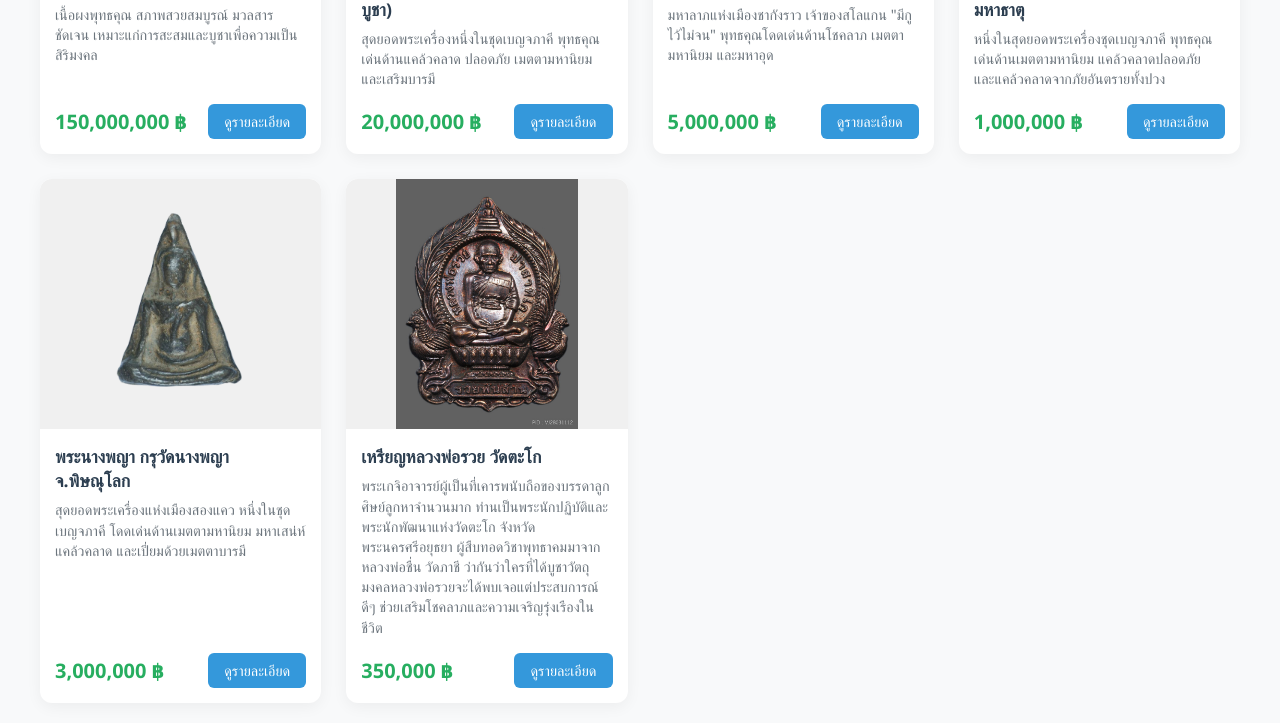
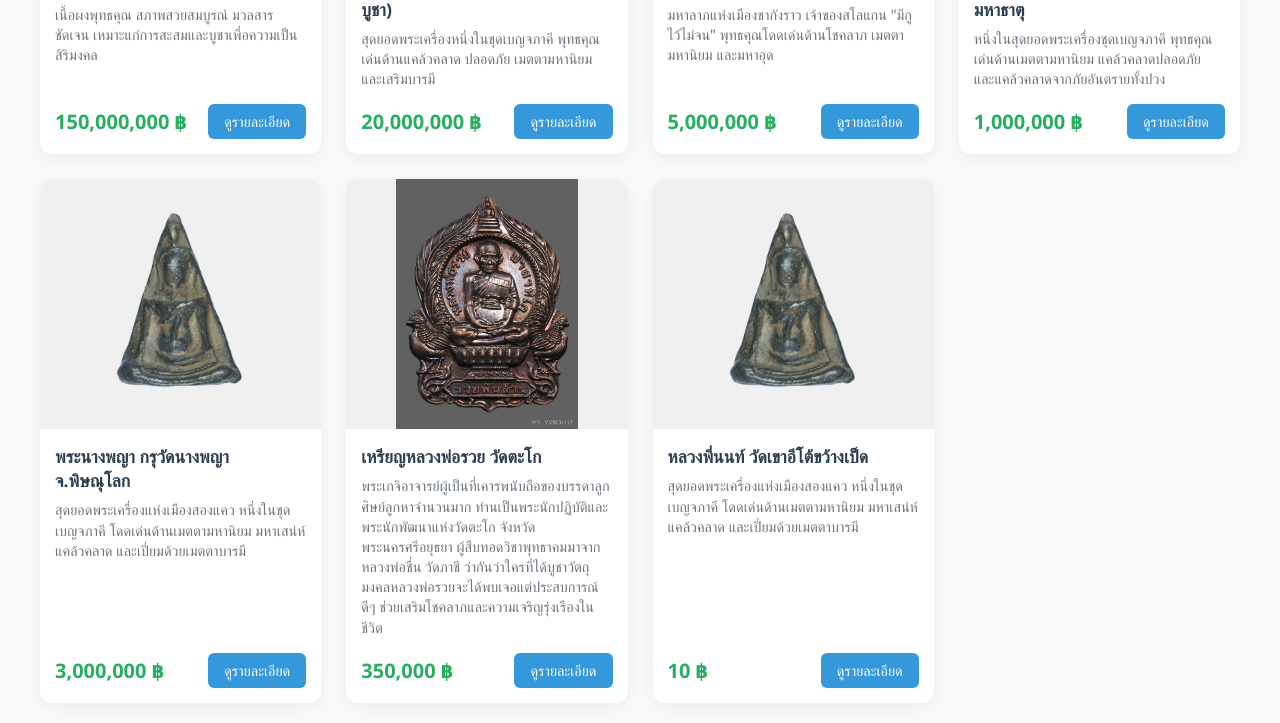
Before and after one commit to Yodsapom/maket, a plain HTML site: page table.html in a window 1280 px wide. Shown: the part 482-1205 px from the top of the page. Drawn offline with Linux system fonts and the light colour scheme.

Commit message:
Update table.html

```diff
--- a/table.html
+++ b/table.html
@@ -231,6 +231,19 @@
             </div>
         </div>
 
+         <!-- สินค้าชิ้นที่ 7 -->
+        <div class="product-card">
+            <img src="พระนางพญา.png" alt="พระนางพญา" class="product-image">
+            <div class="product-info">
+                <h2 class="product-title">หลวงพี่นนท์ วัดเขาอีโต้ขว้างเป็ด</h2>
+                <p class="product-description">สุดยอดพระเครื่องแห่งเมืองสองแคว หนึ่งในชุดเบญจภาคี โดดเด่นด้านเมตตามหานิยม มหาเสน่ห์ แคล้วคลาด และเปี่ยมด้วยเมตตาบารมี</p>
+                <div class="product-bottom">
+                    <span class="product-price">10 ฿</span>
+                    <button class="btn-detail">ดูรายละเอียด</button>
+                </div>
+            </div>
+        </div>
+
     </main>
 
 </body>
```
